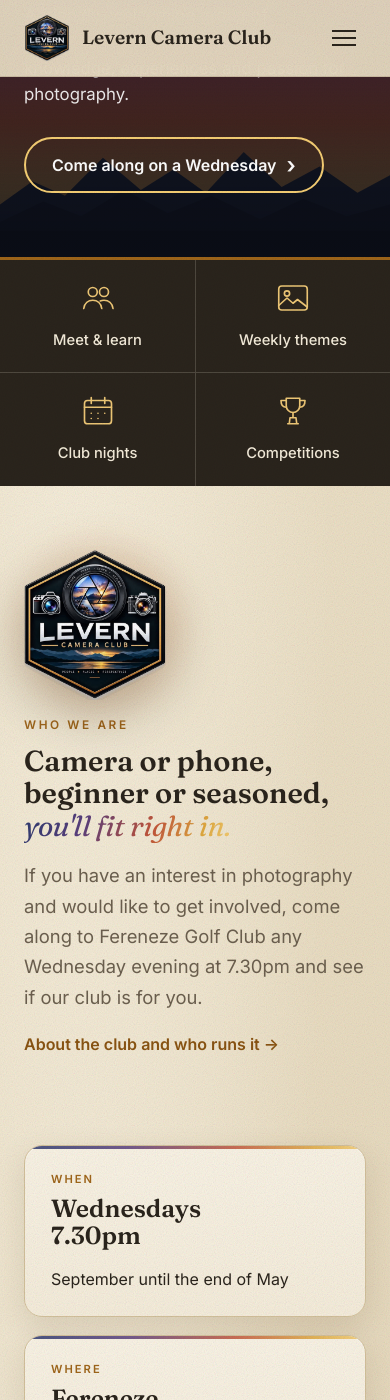
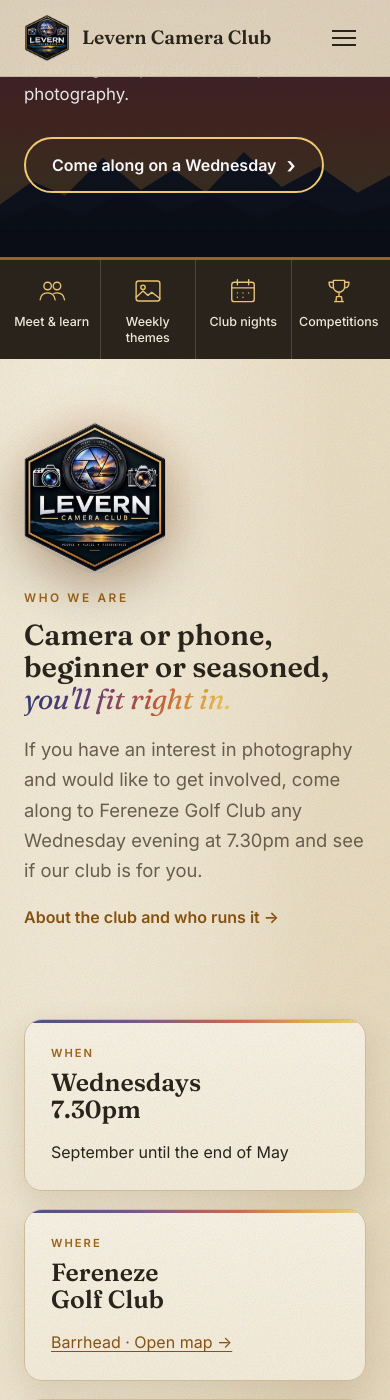
Before and after one commit to grantfitfuel/levern-camera-club, a Jekyll site: the page built from index.html, in a window 390 px wide and 1400 px high, scrolled down 340 px. Built offline with Jekyll 4.4.1, drawn with Linux system fonts in a browser that asks for light colours.

Commit message:
Home strip: one row on phones
Co-Authored-By: Claude Opus 5.5 <noreply@anthropic.com>
Claude-Session: https://claude.ai/code/session_012PBygZKZRm7fLhazHccoH4

```diff
--- a/assets/css/vellum.css
+++ b/assets/css/vellum.css
@@ -122,11 +122,10 @@ h1 em, h2 em, .statement em, .footer-name em, .hero-title em { font-weight: 400;
   .has-slides .hero-content { padding-bottom: 110px; }
 }
 @media (max-width: 760px) { .hero-art .sun { left: 76%; bottom: 66%; width: 58vw; } .feature { flex-basis: 25%; padding-left: 4px; padding-right: 4px; } }
-/* Phones: four items in a 2 x 2 grid */
+/* Phones: all four in one row */
 @media (max-width: 760px) {
-  .features-row { display: grid; grid-template-columns: 1fr 1fr; overflow: visible; }
-  .feature { padding: 20px 8px; }
-  .feature + .feature { border-left: 0; }
-  .feature:nth-child(even) { border-left: 1px solid rgba(246,238,220,.18); }
-  .feature:nth-child(n+3) { border-top: 1px solid rgba(246,238,220,.18); }
+  .features-row { display: grid; grid-template-columns: repeat(4, 1fr); overflow: visible; padding: 0 4px; }
+  .feature { padding: 16px 2px 14px; gap: 8px; font-size: .78rem; line-height: 1.25; }
+  .feature svg { width: 30px; height: 30px; }
+  .feature + .feature { border-left: 1px solid rgba(246,238,220,.18); }
 }
```
